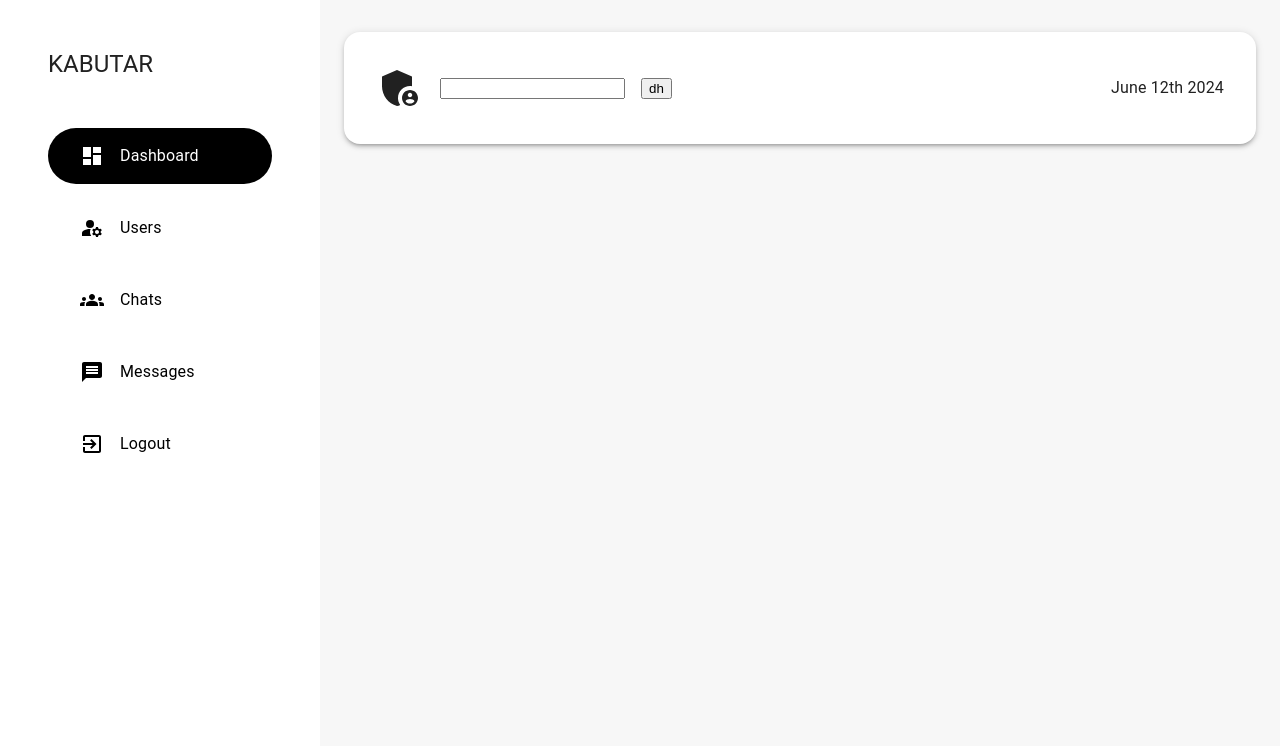
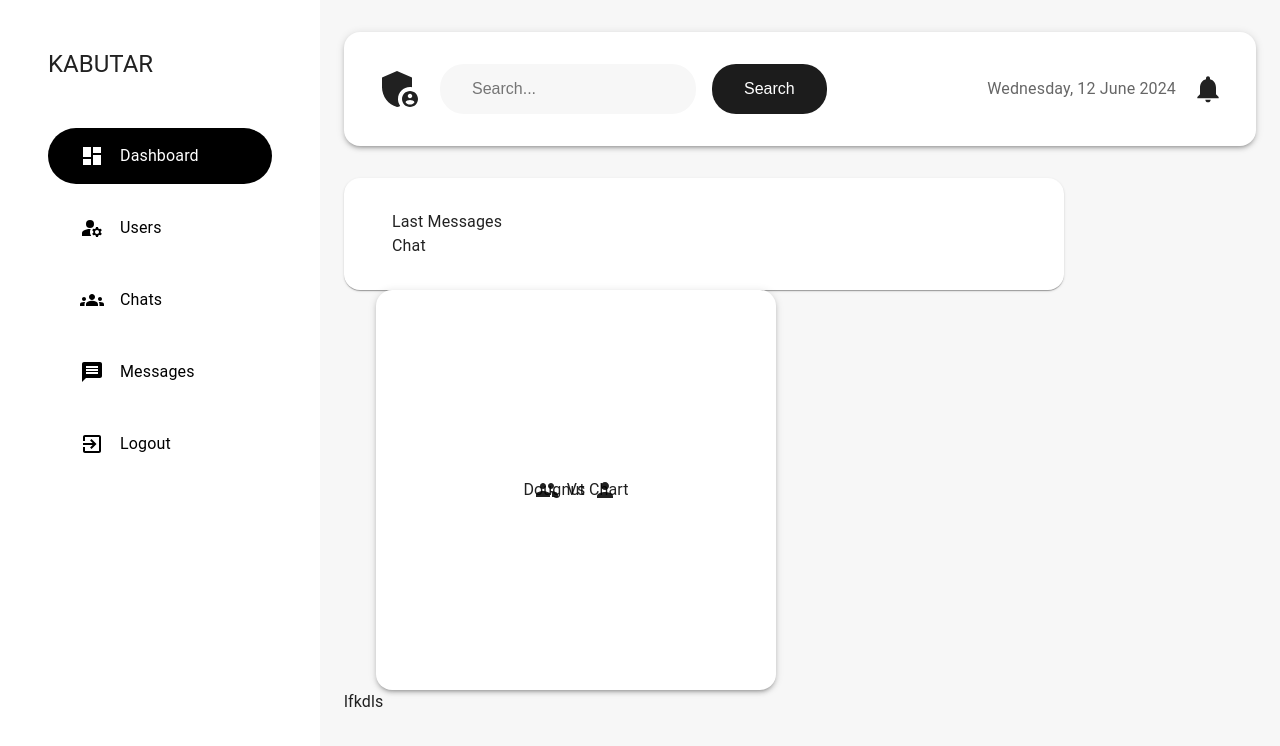
Before and after one commit to sachu0dev/Kabutar-Chat-app, a React (Vite) app in the folder client/: page /admin/dashboard in a window 1280 px wide. Shown: the top 746 px of the page. Built offline with nearby package versions, Linux system fonts and the light colour scheme.

Commit message:
Dognut chat

```diff
--- a/client/src/components/admin/Dashboard.tsx
+++ b/client/src/components/admin/Dashboard.tsx
@@ -1,8 +1,13 @@
-import React from "react";
+import {
+  AdminPanelSettings as AdminPanelSettingsIcon,
+  Group as GroupIcon,
+  Notifications as NotificationsIcon,
+  Person as PersonIcon,
+} from "@mui/icons-material";
+import { Box, Container, Paper, Stack, Typography } from "@mui/material";
+import moment from "moment";
 import AdminLayout from "../layout/AdminLayout";
-import { Box, Container, Paper, Stack, Typography } from "@mui/material";
-import { AdminPanelSettings as AdminPanelSettingsIcon } from "@mui/icons-material";
-import moment from "moment";
+import { CurveButton, SearchField } from "../styles/StyledComponents";
 
 const Dashboard = () => {
   const Appbar = (
@@ -12,16 +17,73 @@ const Dashboard = () => {
     >
       <Stack direction={"row"} alignItems={"center"} spacing={"1rem"}>
         <AdminPanelSettingsIcon sx={{ fontSize: "3rem" }} />
-        <input type="text" />
-        <button>dh</button>
+        <SearchField type="text" placeholder="Search..." />
+        <CurveButton>Search</CurveButton>
         <Box flexGrow={1} />
-        <Typography>{moment().format("MMMM Do YYYY")}</Typography>
+        <Typography
+          display={{
+            xs: "none",
+            lg: "block",
+          }}
+          textAlign={"center"}
+          color={"rgba(0,0,0,0.6)"}
+        >
+          {moment().format("dddd, D MMMM YYYY")}
+        </Typography>
+        <NotificationsIcon sx={{ fontSize: "2rem" }} />
       </Stack>
     </Paper>
   );
+
+  const Widgets = <>lfkdls</>;
   return (
     <AdminLayout>
-      <Container component={"main"}>{Appbar}</Container>
+      <Container component={"main"}>
+        {Appbar}
+        <Stack direction={"row"} flexWrap={"wrap"} spacing={"2rem"}>
+          <Paper
+            sx={{
+              padding: "2rem 3rem",
+              borderRadius: "1rem",
+              width: "100%",
+              maxWidth: "45rem",
+            }}
+          >
+            <Typography>Last Messages</Typography>
+            {"Chat"}
+          </Paper>
+          <Paper
+            elevation={3}
+            sx={{
+              padding: "1rem",
+              borderRadius: "1rem",
+              display: "flex",
+              justifyContent: "center",
+              alignItems: "center",
+              width: { xs: "100%", sm: "50%" },
+              position: "relative",
+              width: "100%",
+              maxWidth: "25rem",
+              height: "25rem",
+            }}
+          >
+            {"Dougnut Chart"}
+            <Stack
+              position={"absolute"}
+              direction={"row"}
+              justifyContent={"center"}
+              alignItems={"center"}
+              spacing={"0.5rem"}
+              width={"100%"}
+              height={"100%"}
+            >
+              <GroupIcon /> <Typography>Vs</Typography>
+              <PersonIcon />
+            </Stack>
+          </Paper>
+        </Stack>
+        {Widgets}
+      </Container>
     </AdminLayout>
   );
 };
--- a/client/src/components/styles/StyledComponents.tsx
+++ b/client/src/components/styles/StyledComponents.tsx
@@ -1,6 +1,6 @@
 import { styled } from "@mui/material";
 import { Link as LinkComponent } from "react-router-dom";
-import { grayColor } from "../../constants/color";
+import { grayColor, matBlack } from "../../constants/color";
 
 export const VisuallyHiddenInput = styled("input")({
   border: 0,
@@ -33,3 +33,29 @@ export const InputBox = styled("input")`
   background-color: ${grayColor};
   outline: none;
 `;
+
+export const SearchField = styled("input")`
+  padding: 1rem 2rem;
+  width: 20vmax;
+  border: none;
+  outline: none;
+  border-radius: 1.5rem;
+  background-color: ${grayColor};
+  color: black;
+  font-size: 1rem;
+  &:focus {
+    border: 1px solid rgba(0, 0, 0, 0.6);
+`;
+
+export const CurveButton = styled("button")`
+  border-radius: 1.5rem;
+  background-color: ${matBlack};
+  cursor: pointer;
+  color: white;
+  font-size: 1rem;
+  padding: 1rem 2rem;
+  border: none;
+  &:hover {
+    background-color: rgba(0, 0, 0, 0.8);
+  }
+`;
```
